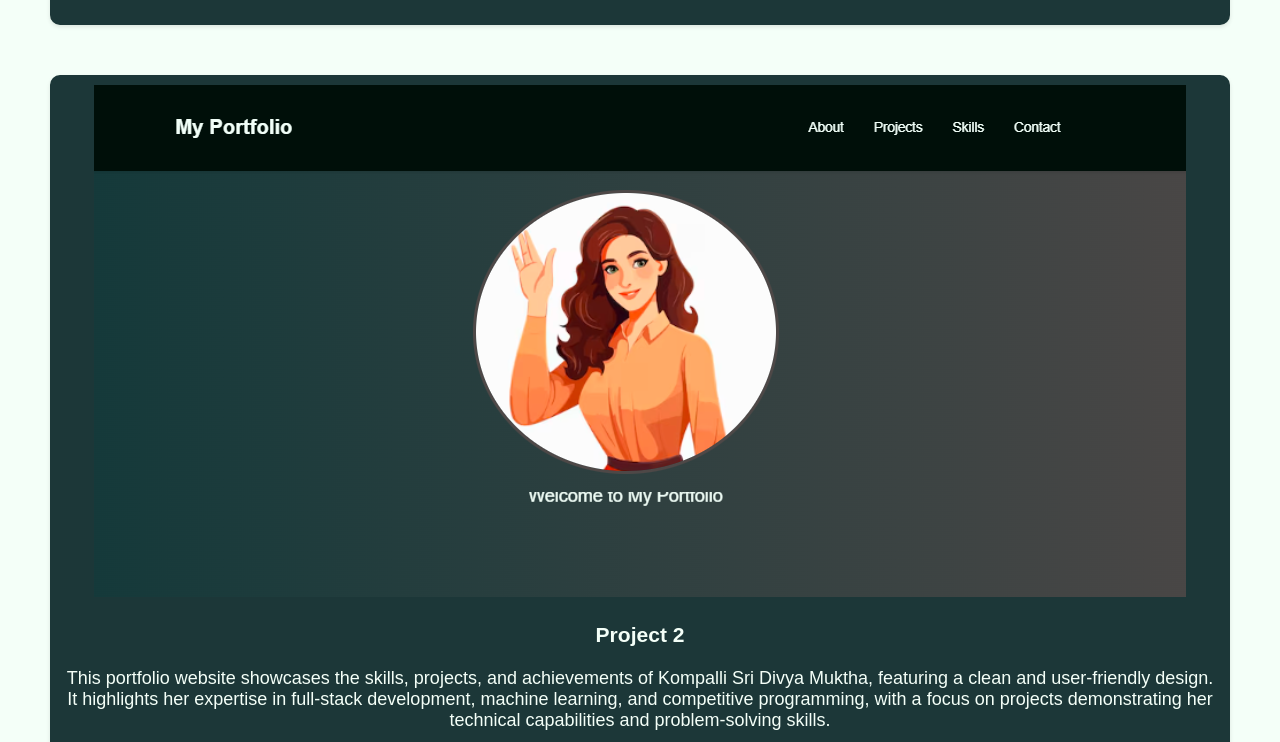
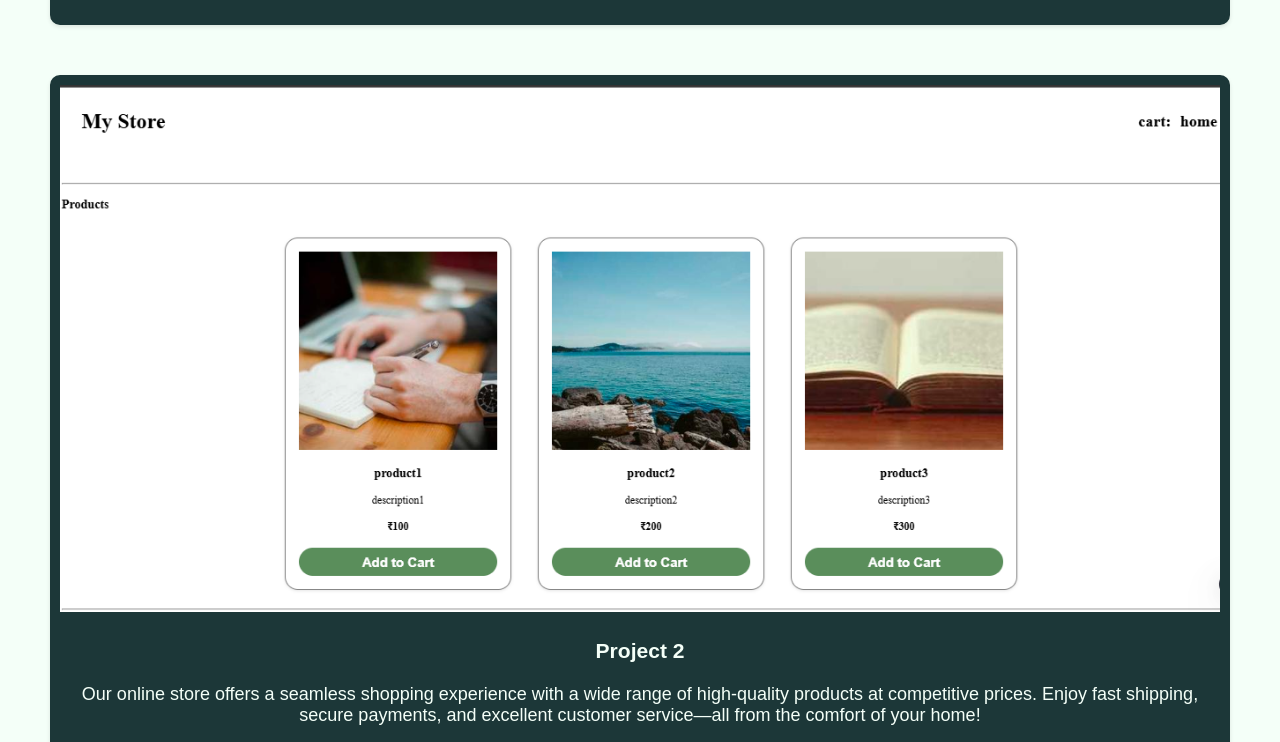
Before and after one commit to DivyaKompalli/DivyaKompalli.github.io, a plain HTML site: page index.html in a window 1280 px wide. Shown: the part 2213-2955 px from the top of the page. Drawn offline with Linux system fonts and the light colour scheme.

Commit message:
add project2

```diff
--- a/index.html
+++ b/index.html
@@ -90,20 +90,20 @@
       </div>
       <div class="project">
         <img
-          src="port1.png"
+          src="mystore.png"
           style="max-width: 100%; height: auto"
           alt="Project 2"
         />
-        <a href="#" style="color: #f4fff8; text-decoration: none"
+        <a
+          href="https://divyakompalli.github.io/mystore/"
+          style="color: #f4fff8; text-decoration: none"
           ><h3>Project 2</h3></a
         >
         <p>
-          This portfolio website showcases the skills, projects, and
-          achievements of Kompalli Sri Divya Muktha, featuring a clean and
-          user-friendly design. It highlights her expertise in full-stack
-          development, machine learning, and competitive programming, with a
-          focus on projects demonstrating her technical capabilities and
-          problem-solving skills.
+          Our online store offers a seamless shopping experience with a wide
+          range of high-quality products at competitive prices. Enjoy fast
+          shipping, secure payments, and excellent customer service—all from the
+          comfort of your home!
         </p>
       </div>
       <div class="project">
```
Also changed, not shown: mystore.png (added).
